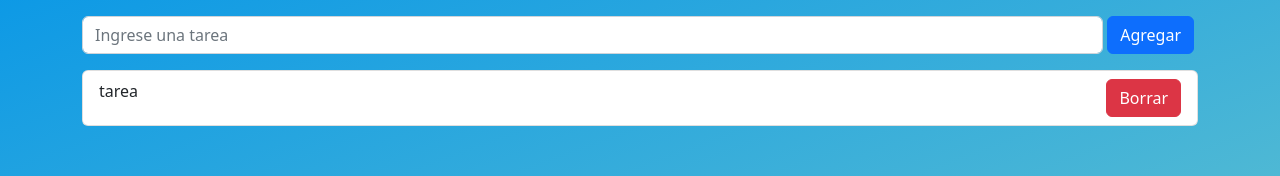
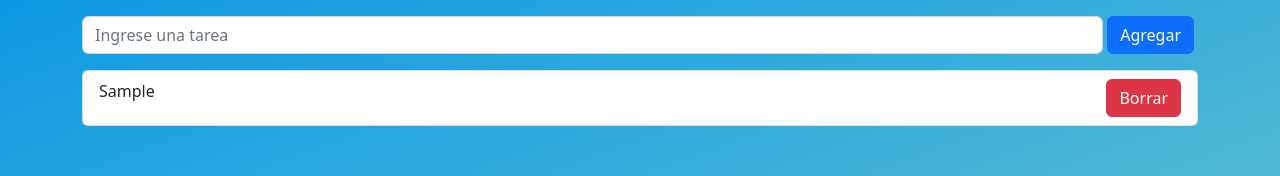
Before and after one commit to Fedreric/practicoReact-4, a React (Vite) app: page / in a window 1280 px wide. Both pictures are taken after typing "Sample" into the empty fields and a click on the button "Agregar". Shown: the part 132-308 px from the top of the page. Built offline with nearby package versions, Linux system fonts and the light colour scheme.

Commit message:
agragamos el texto correspondiente a cada tarea

```diff
--- a/src/components/ItemTarea.jsx
+++ b/src/components/ItemTarea.jsx
@@ -1,9 +1,9 @@
 import {Button, ListGroup} from 'react-bootstrap';
 
-const ItemTarea = () => {
+const ItemTarea = ({tarea}) => {
     return (
         <ListGroup.Item className='d-flex justify-content-between'>
-            tarea
+            {tarea}
             <Button variant='danger'>Borrar</Button>
         </ListGroup.Item>
     );
--- a/src/components/ListaTareas.jsx
+++ b/src/components/ListaTareas.jsx
@@ -6,7 +6,7 @@ const ListaTareas = ({tareas}) => {
     <div>
       <ListGroup>
         {
-          tareas.map((tarea,indice)=><ItemTarea key={indice}/>)
+          tareas.map((tarea,indice)=><ItemTarea key={indice} tarea={tarea}/>)
         }
 
       </ListGroup>
```
